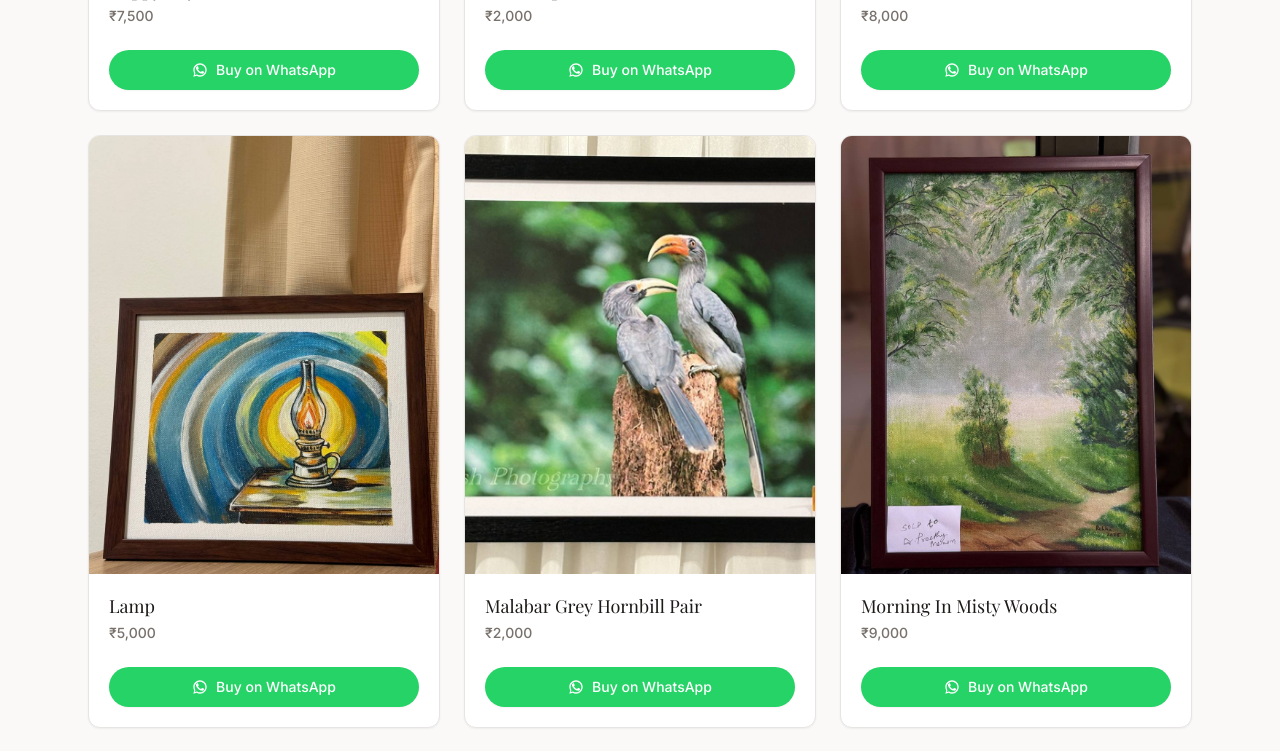
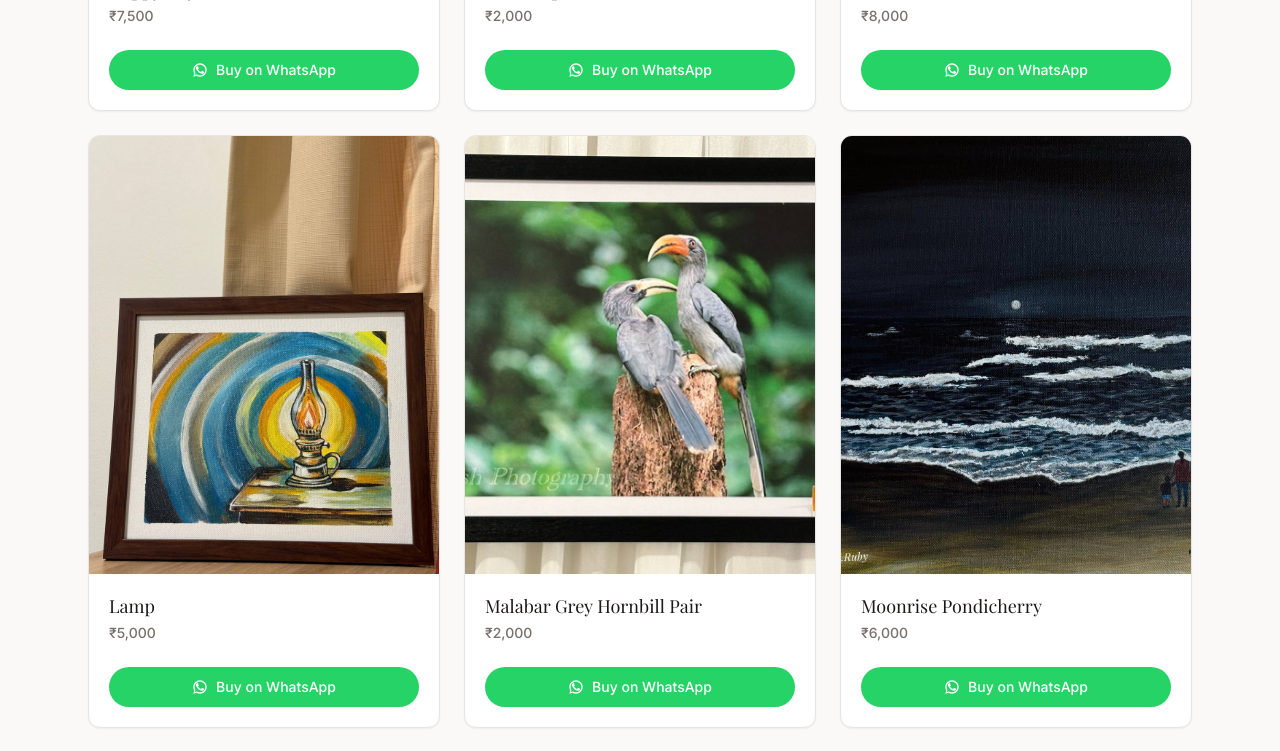
Before and after one commit to jasilmohmd/Art-catalogue, a Next.js app: page / in a window 1280 px wide. Shown: the part 4540-5291 px from the top of the page. Built offline with nearby package versions, Linux system fonts and the light colour scheme; a web font is replaced by a local one.

Commit message:
feat: add Moonrise Pondicherry artwork

```diff
--- a/data/artworks.ts
+++ b/data/artworks.ts
@@ -150,6 +150,13 @@ export const artworks: Artwork[] = [
     available: true,
   },
   {
+    id: "moonrise-pondicherry",
+    name: "Moonrise Pondicherry",
+    price: 6000,
+    image: "/artworks/moonrise_pondicherry-6000.jpg",
+    available: true,
+  },
+  {
     id: "morning-in-misty-woods",
     name: "Morning In Misty Woods",
     price: 9000,
```
Also changed, not shown: public/artworks/moonrise_pondicherry-6000.jpg (added).
